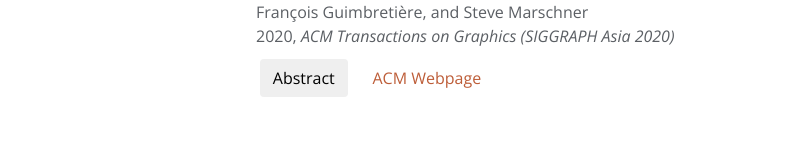
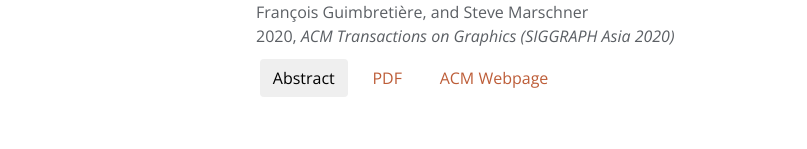
Before and after one commit to antequ/antequ.github.io, a plain HTML site: page index.html in a window 1280 px wide. Shown: the part 1145-1294 px from the top of the page, without its empty margins (284-1091 px from the left). Drawn offline with nearby package versions, Linux system fonts and the light colour scheme; a web font is replaced by a local one.

Commit message:
weavecraft pdf copy

```diff
--- a/index.html
+++ b/index.html
@@ -137,6 +137,7 @@ document.getElementById("emailhere").innerHTML = 'ant' + 'eq' + 'u@c' + 's.sta'
               <div class="authors">Rundong Wu, Joy Xiaoji Zhang, Jonathan Leaf, Xinru Hua, Ante Qu, Claire Harvey, Emily Holtzman, Joy Ko, Brooks Hagan, Doug James, François Guimbretière, and Steve Marschner</div>
               <div class="venue-info">2020, <i>ACM Transactions on Graphics (SIGGRAPH Asia 2020)</i></div>
               <button type="button" class="btn btn-default btn-margin" data-toggle="collapse" data-target="#weavecraftAbstract">Abstract</button>
+              <a href="assets/projects/weavecraft/weavecraft.pdf" class="btn btn-default btn-margin">PDF</a>
               <a href="https://doi.org/10.1145/3414685.3417865" class="btn btn-default btn-margin">ACM Webpage</a>
               <div id="weavecraftAbstract" class="collapse small">
                 3D weaving is an emerging technology for manufacturing multilayer woven textiles. In this work, we present Weavecraft:
```
Also changed, not shown: 1 other file.
